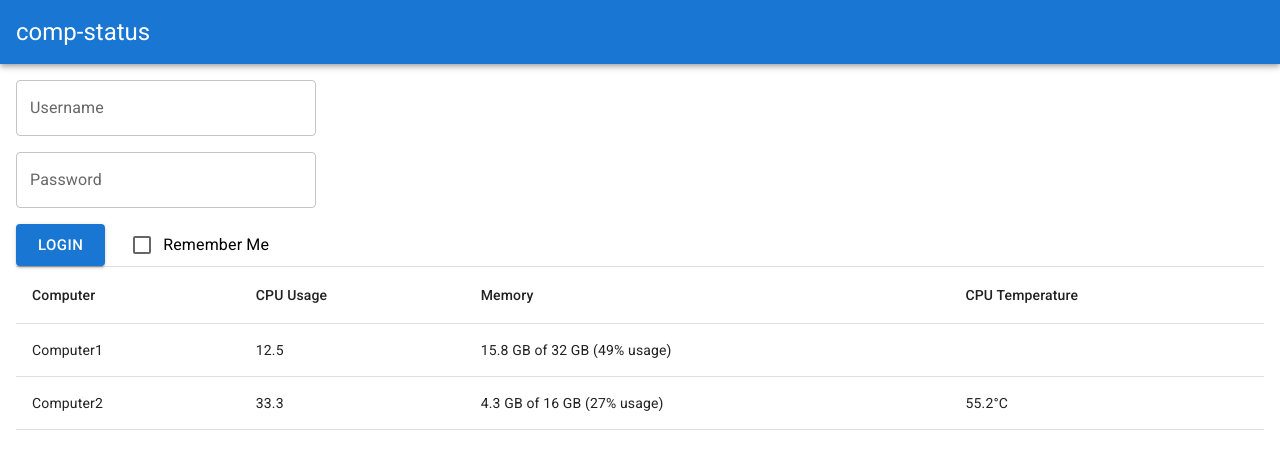
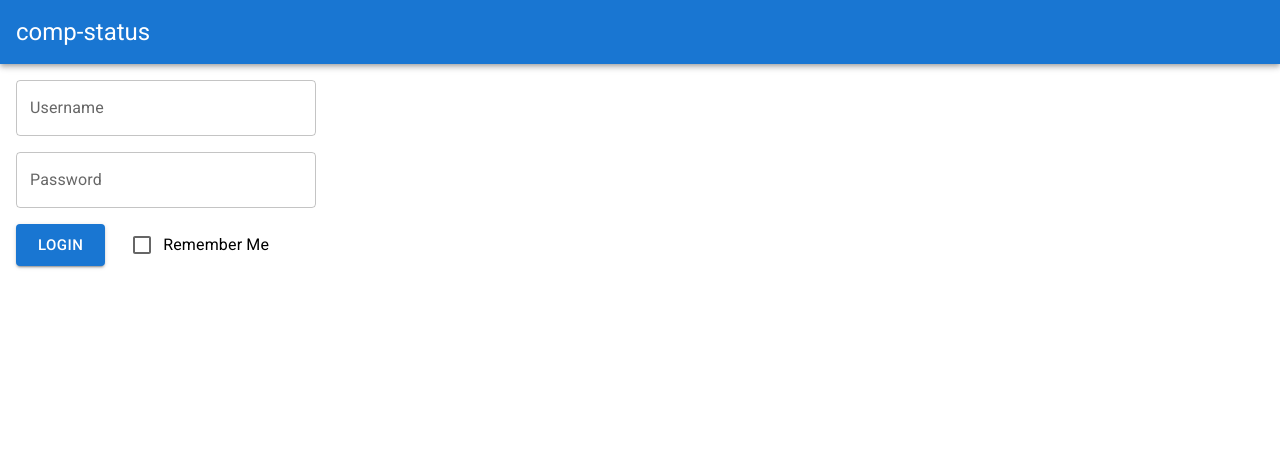
Before and after one commit to hammy275/comp-status, a React (Vite) app in the folder client/react-ui/: page /login in a window 1280 px wide. Shown: the top 450 px of the page. Built offline with nearby package versions, Linux system fonts and the light colour scheme.

Commit message:
React Router Set Up

```diff
--- a/client/react-ui/src/App.tsx
+++ b/client/react-ui/src/App.tsx
@@ -1,7 +1,10 @@
 import Login from "./page/Login.tsx"
 import {useState} from "react";
-import {AppBar, Box, Container, Divider, Toolbar, Typography} from "@mui/material";
+import {AppBar, Box, Toolbar, Typography} from "@mui/material";
 import ComputerStatus from "./page/ComputerStatus.tsx";
+import {Route, Routes} from "react-router";
+import Index from "./page/Index.tsx";
+import Page404 from "./page/Page404.tsx";
 
 function App() {
     const [authState, doSetAuthState] = useState({username: "", password: ""});
@@ -43,9 +46,12 @@ function App() {
                 </Box>
             </AppBar>
             <Box sx={{margin: "1rem"}}>
-                <Login setAuthState={setAuthState} username={authState.username} password={authState.password} doLogin={doLogin}/>
-                <Divider/>
-                <ComputerStatus data={fakeComputerData()}/>
+                <Routes>
+                    <Route path="/login" element={<Login setAuthState={setAuthState} username={authState.username} password={authState.password} doLogin={doLogin}/>}/>
+                    <Route path="/status" element={<ComputerStatus data={fakeComputerData()}/>}/>
+                    <Route path="/" element={<Index loggedIn={false}/>}/>
+                    <Route path="*" element={<Page404/>}/>
+                </Routes>
             </Box>
         </>
     )
--- /dev/null
+++ b/client/react-ui/src/page/Index.tsx
@@ -0,0 +1,20 @@
+import {useNavigate} from "react-router";
+import {useEffect} from "react";
+
+interface IndexProps {
+    loggedIn: boolean
+}
+
+function Index({loggedIn}: IndexProps) {
+    let navigate = useNavigate();
+    useEffect(() => {
+        if (loggedIn) {
+            navigate("/status");
+        } else {
+            navigate("/login");
+        }
+    });
+    return (<></>)
+}
+
+export default Index
--- /dev/null
+++ b/client/react-ui/src/page/Page404.tsx
@@ -0,0 +1,14 @@
+import {Typography} from "@mui/material";
+import { Link } from "react-router";
+
+function Page404() {
+    return (
+        <>
+            <Typography variant="h3">Page Not Found!</Typography>
+            <br/>
+            <Link to="/"><Typography variant="h5">Get ouf of here!</Typography></Link>
+        </>
+    )
+}
+
+export default Page404
```
Also changed, not shown: 1 other file (tests, documents, lock files or other folders).
